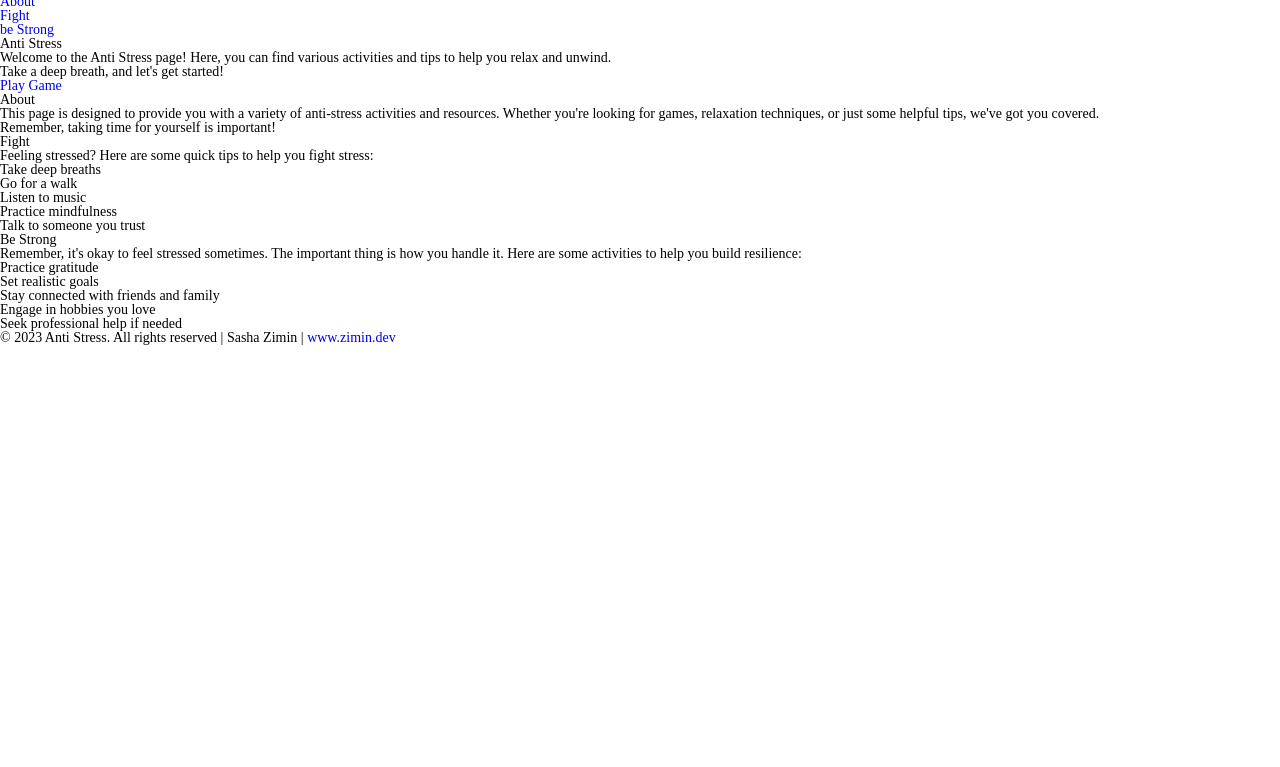
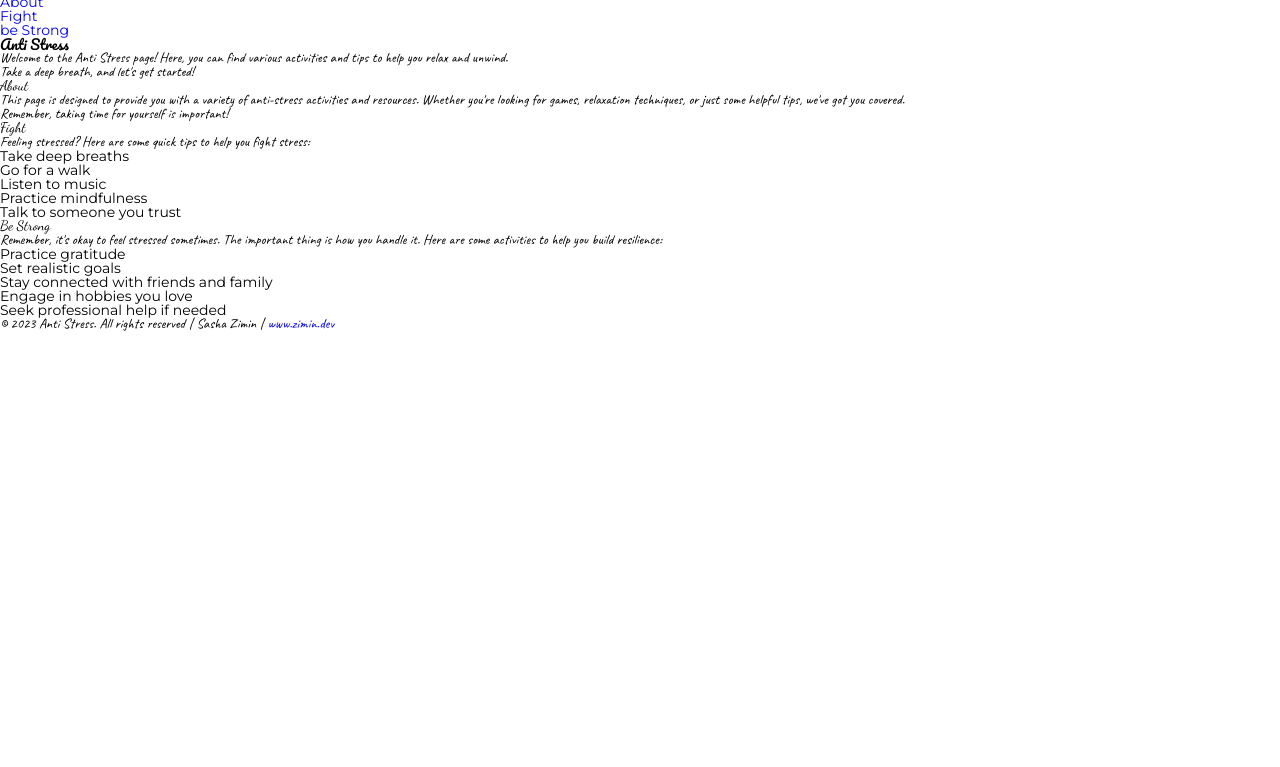
Before and after one commit to zimindev/web-projectx-anti-stress, a plain HTML site: page index.html in a window 1280 px wide. Shown: the part 33-800 px from the top of the page. Drawn offline with Linux system fonts and the light colour scheme.

Commit message:
add fonts

```diff
--- a/css/style.css
+++ b/css/style.css
@@ -0,0 +1,25 @@
+/*! Importing Google Fonts */
+@import url('https://fonts.googleapis.com/css2?family=Dancing+Script:wght@400;700&family=Pacifico&family=Caveat:wght@400;700&family=Montserrat:wght@400;700&display=swap');
+
+/*? Applying fonts */
+
+/** Main font for body text */
+body {
+    font-family: 'Montserrat', sans-serif;
+}
+
+/** Font for main headings */
+h1 {
+    font-family: 'Pacifico', cursive;
+}
+
+/** Font for subheadings */
+h2 {
+    font-family: 'Dancing Script', cursive;
+}
+
+/** Font for paragraphs */
+p {
+    font-family: 'Caveat', cursive;
+}
+/** Styling the body */
--- a/index.html
+++ b/index.html
@@ -36,7 +36,6 @@
             <h1>Anti Stress</h1>
             <p>Welcome to the Anti Stress page! Here, you can find various activities and tips to help you relax and unwind.</p>
             <p>Take a deep breath, and let's get started!</p>
-            <a href="/game.html" class="button">Play Game</a>
         </section>
 
         <!--! About section -->
```
